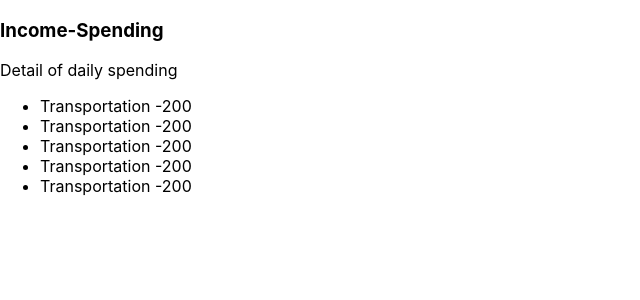
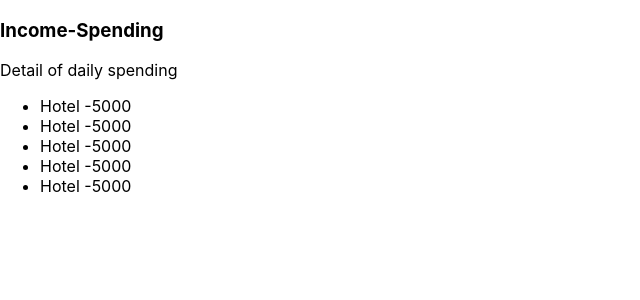
Before and after one commit to Yothin-H/react_basic, a React (Create React App) app in the folder react-basic/: page / in a window 1280 px wide. Shown: the top 300 px of the page, without its empty margins (0-640 px from the left). Built offline with nearby package versions, Linux system fonts and the light colour scheme.

Commit message:
Dynamic JSX

```diff
--- a/react-basic/src/App.js
+++ b/react-basic/src/App.js
@@ -1,8 +1,9 @@
 import './App.css';
+import Item from './components/Item';
 
 const Title =()=><h1>Income-Spending</h1>
 const Description =()=> <p>Detail of daily spending</p>
-const Item =()=><li>Transportation <span>-200</span></li>
+
 const Transaction=()=>{
   return (
     <ul>
--- /dev/null
+++ b/react-basic/src/components/Item.js
@@ -0,0 +1,9 @@
+const Item =()=>{
+    const name = 'Hotel'
+    const amount = 5000
+return(
+    <li>{name} <span>-{amount}</span></li>
+);
+}
+
+export default Item
```
